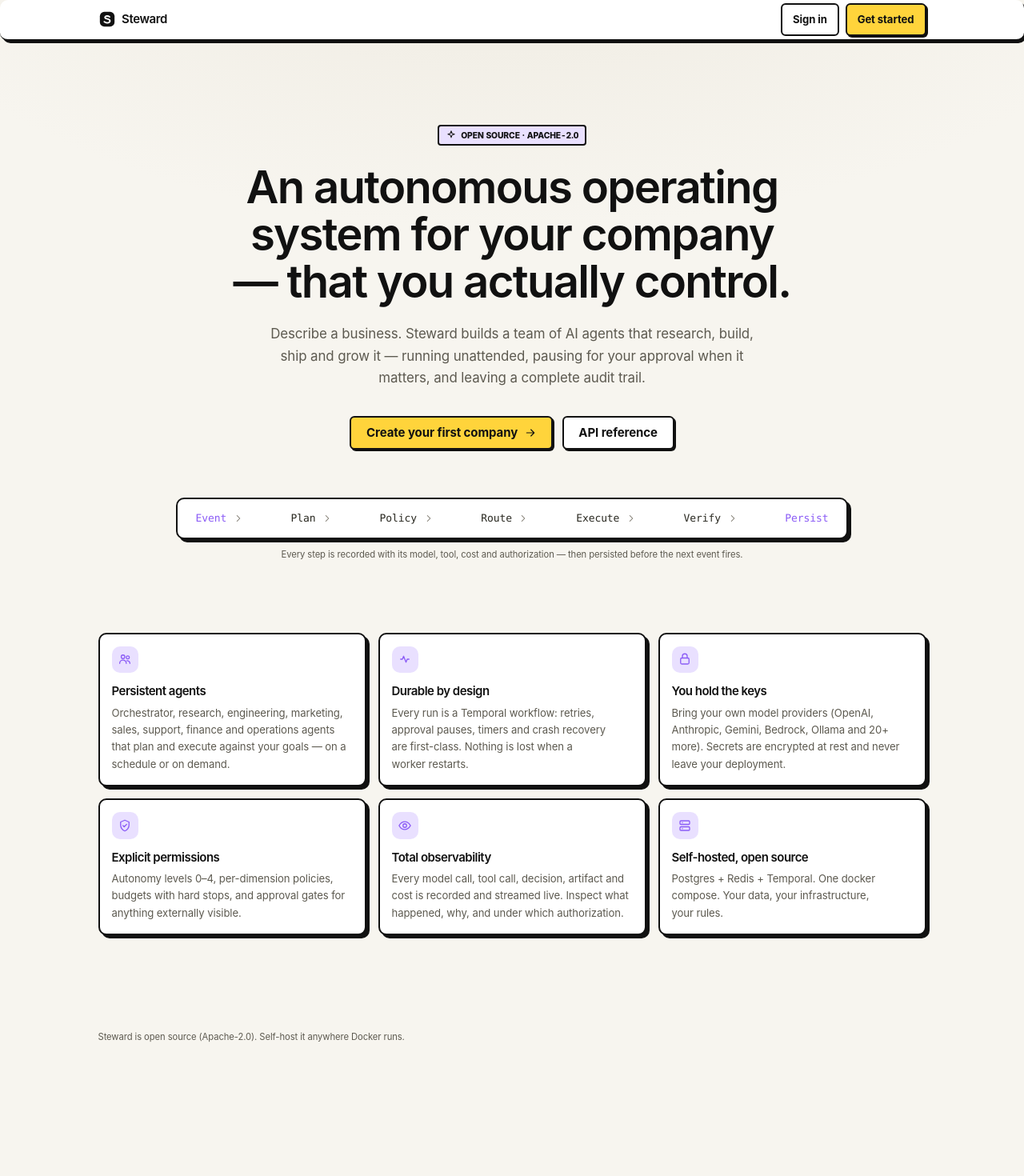
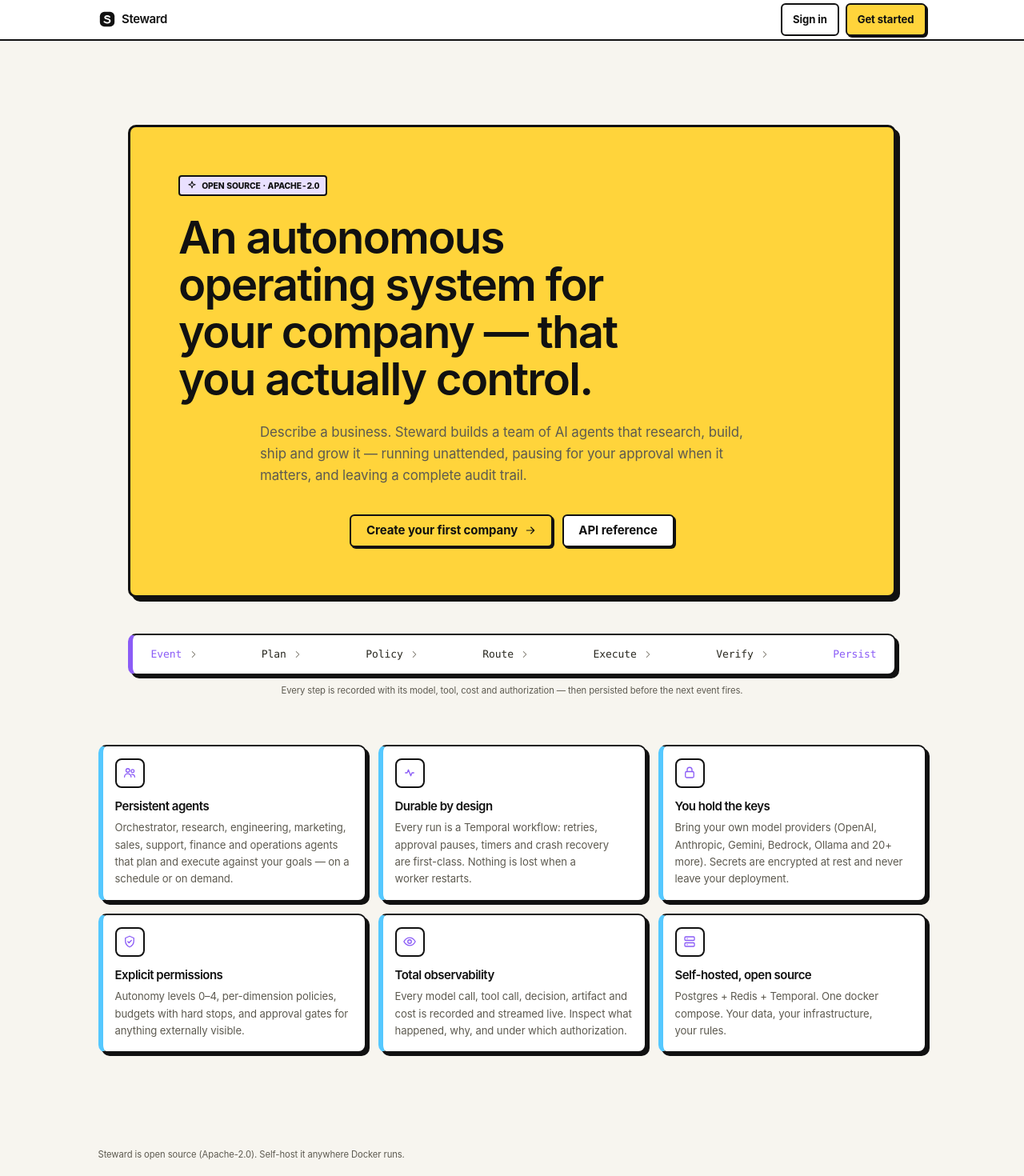
Before and after one commit to ronavkarumsi04/steward, a Next.js app in the folder apps/web/: page / in a window 1280 px wide. Shown: the top 1470 px of the page at 80% size. Before the commit the page ends 1334 px from the top, so only its background shows below. Built offline with nearby package versions, Linux system fonts and the light colour scheme; no server answers.

Commit message:
feat: redesign public and authentication surfaces

```diff
--- a/apps/web/src/app/forgot-password/page.tsx
+++ b/apps/web/src/app/forgot-password/page.tsx
@@ -8,7 +8,7 @@ export default async function ForgotPasswordPage() {
   const me = await getMeOptional();
   if (me.user) redirect("/app");
   return (
-    <main className="flex min-h-screen items-center justify-center bg-[radial-gradient(900px_500px_at_50%_-10%,var(--bg-tint),transparent_70%)] p-4 sm:p-6">
+    <main className="flex min-h-screen items-center justify-center bg-bg p-4 sm:p-6">
       <ForgotPasswordForm />
     </main>
   );
--- a/apps/web/src/app/login/page.tsx
+++ b/apps/web/src/app/login/page.tsx
@@ -9,7 +9,7 @@ export default async function LoginPage() {
   const me = await getMeOptional();
   if (me.user) redirect("/app");
   return (
-    <main className="flex min-h-screen items-center justify-center bg-[radial-gradient(900px_500px_at_50%_-10%,var(--bg-tint),transparent_70%)] p-4 sm:p-6">
+    <main className="flex min-h-screen items-center justify-center bg-bg p-4 sm:p-6">
       <Suspense>
         <AuthForm mode="login" />
       </Suspense>
--- a/apps/web/src/app/page.tsx
+++ b/apps/web/src/app/page.tsx
@@ -18,8 +18,8 @@ export default async function Landing() {
   const me = await getMeOptional();
   if (me.user) redirect("/app");
   return (
-    <div className="min-h-screen bg-[radial-gradient(1200px_600px_at_50%_-10%,var(--bg-tint),transparent_70%)]">
-      <header className="glass sticky top-0 z-30 border-x-0 border-t-0">
+    <div className="min-h-screen bg-bg">
+      <header className="sticky top-0 z-30 border-b-2 border-line bg-panel">
         <nav className="mx-auto flex h-13 max-w-6xl items-center justify-between px-4 sm:px-6" aria-label="Primary">
           <Link href="/" className="flex items-center gap-2 font-semibold tracking-tight">
             <Icon.Logo size={22} />
@@ -33,7 +33,7 @@ export default async function Landing() {
       </header>
 
       <main className="mx-auto max-w-6xl px-4 pb-24 pt-20 sm:px-6 md:pt-28">
-        <section className="rise-in mx-auto max-w-3xl text-center">
+        <section className="nb-hero rise-in mx-auto max-w-5xl text-left">
           <span className="pill pill-accent mb-6">
             <Icon.Sparkle size={14} />
             Open source · Apache-2.0
@@ -53,8 +53,8 @@ export default async function Landing() {
           </div>
         </section>
 
-        <section className="rise-in-delayed mx-auto mt-16 max-w-4xl" aria-label="How a run flows">
-          <div className="card flex flex-wrap items-center justify-center gap-y-3 px-4 py-4 sm:justify-between sm:px-6">
+        <section className="rise-in-delayed mx-auto mt-12 max-w-5xl" aria-label="How a run flows">
+          <div className="card nb-left-purple flex flex-wrap items-center justify-center gap-y-3 px-4 py-4 sm:justify-between sm:px-6">
             {PIPELINE.map((step, i) => (
               <span key={step} className="flex items-center gap-2 text-sm">
                 <span className={`mono text-[13px] ${i === 0 || i === PIPELINE.length - 1 ? "text-accent" : "text-fg-2"}`}>{step}</span>
@@ -65,10 +65,10 @@ export default async function Landing() {
           <p className="mt-3 text-center text-xs text-muted">Every step is recorded with its model, tool, cost and authorization — then persisted before the next event fires.</p>
         </section>
 
-        <section className="mt-24 grid gap-4 md:grid-cols-2 lg:grid-cols-3" aria-label="Capabilities">
+        <section className="mt-16 grid gap-4 md:grid-cols-2 lg:grid-cols-3" aria-label="Capabilities">
           {PILLARS.map(([Glyph, title, body]) => (
-            <article key={title} className="card">
-              <span className="mb-4 flex h-9 w-9 items-center justify-center rounded-lg bg-accent-soft text-accent">
+            <article key={title} className="card nb-left-blue">
+              <span className="nb-panel-flat mb-4 flex h-10 w-10 items-center justify-center p-0 text-accent">
                 <Glyph size={18} />
               </span>
               <h2 className="text-[15px] font-semibold">{title}</h2>
--- a/apps/web/src/app/register/page.tsx
+++ b/apps/web/src/app/register/page.tsx
@@ -11,7 +11,7 @@ export default async function RegisterPage() {
   const [me, authConfig] = await Promise.all([getMeOptional(), getAuthConfig()]);
   if (me.user) redirect("/app");
   return (
-    <main className="flex min-h-screen items-center justify-center bg-[radial-gradient(900px_500px_at_50%_-10%,var(--bg-tint),transparent_70%)] p-4 sm:p-6">
+    <main className="flex min-h-screen items-center justify-center bg-bg p-4 sm:p-6">
       <Suspense>{authConfig.signupOpen ? <AuthForm mode="register" /> : <SignupClosed />}</Suspense>
     </main>
   );
@@ -19,8 +19,8 @@ export default async function RegisterPage() {
 
 function SignupClosed() {
   return (
-    <section aria-labelledby="closed-title" className="card rise-in w-full max-w-md p-6 text-center shadow-e2 sm:p-7">
-      <Link href="/" className="inline-flex rounded-xl p-1" aria-label="Steward home">
+    <section aria-labelledby="closed-title" className="card nb-left-purple rise-in w-full max-w-md p-6 text-center sm:p-7">
+      <Link href="/" className="inline-flex border-2 border-transparent p-1 hover:border-line" aria-label="Steward home">
         <Icon.Logo size={36} />
       </Link>
       <h1 id="closed-title" className="mt-3 text-xl font-semibold tracking-tight">Sign-ups are invitation-only</h1>
--- a/apps/web/src/app/reset-password/[token]/page.tsx
+++ b/apps/web/src/app/reset-password/[token]/page.tsx
@@ -5,7 +5,7 @@ export const metadata = { title: "Choose a new password", robots: { index: false
 export default async function ResetPasswordPage({ params }: { params: Promise<{ token: string }> }) {
   const { token } = await params;
   return (
-    <main className="flex min-h-screen items-center justify-center bg-[radial-gradient(900px_500px_at_50%_-10%,var(--bg-tint),transparent_70%)] p-4 sm:p-6">
+    <main className="flex min-h-screen items-center justify-center bg-bg p-4 sm:p-6">
       <ResetPasswordForm token={token} />
     </main>
   );
--- a/apps/web/src/components/auth-form.tsx
+++ b/apps/web/src/components/auth-form.tsx
@@ -43,9 +43,9 @@ export function AuthForm({ mode, invite }: { mode: "login" | "register"; invite?
   }
 
   return (
-    <form onSubmit={onSubmit} className="card rise-in w-full max-w-md space-y-4 p-6 shadow-e2 sm:p-7">
+    <form onSubmit={onSubmit} className="card nb-left-purple rise-in w-full max-w-md space-y-4 p-6 sm:p-7">
       <div className="mb-6 text-center">
-        <Link href="/" className="inline-flex rounded-xl p-1" aria-label="Steward home">
+        <Link href="/" className="inline-flex border-2 border-transparent p-1 hover:border-line" aria-label="Steward home">
           <Icon.Logo size={36} />
         </Link>
         <h1 className="mt-3 text-xl font-semibold tracking-tight">{invite ? `Join ${invite.organizationName}` : mode === "login" ? "Sign in to Steward" : "Create your account"}</h1>
@@ -78,7 +78,7 @@ export function AuthForm({ mode, invite }: { mode: "login" | "register"; invite?
           <input id="orgName" name="orgName" className="input" placeholder="Defaults to your personal workspace" />
         </div>
       )}
-      {error && <p role="alert" className="rounded-lg border border-danger/30 bg-danger-soft px-3 py-2 text-sm text-danger">{error}</p>}
+      {error && <p role="alert" className="nb-panel-flat nb-left-red px-3 py-2 text-sm text-danger">{error}</p>}
       <button type="submit" className="btn btn-primary h-11 w-full text-[15px]" disabled={busy}>
         {busy && <span className="spinner" aria-hidden="true" />}
         {mode === "login" ? "Sign in" : invite ? "Create account & join" : "Create account"}
```
Also changed, not shown: apps/web/src/app/invite/[token]/page.tsx (+7 -7 lines), apps/web/src/components/password-reset.tsx (+5 -5 lines).
